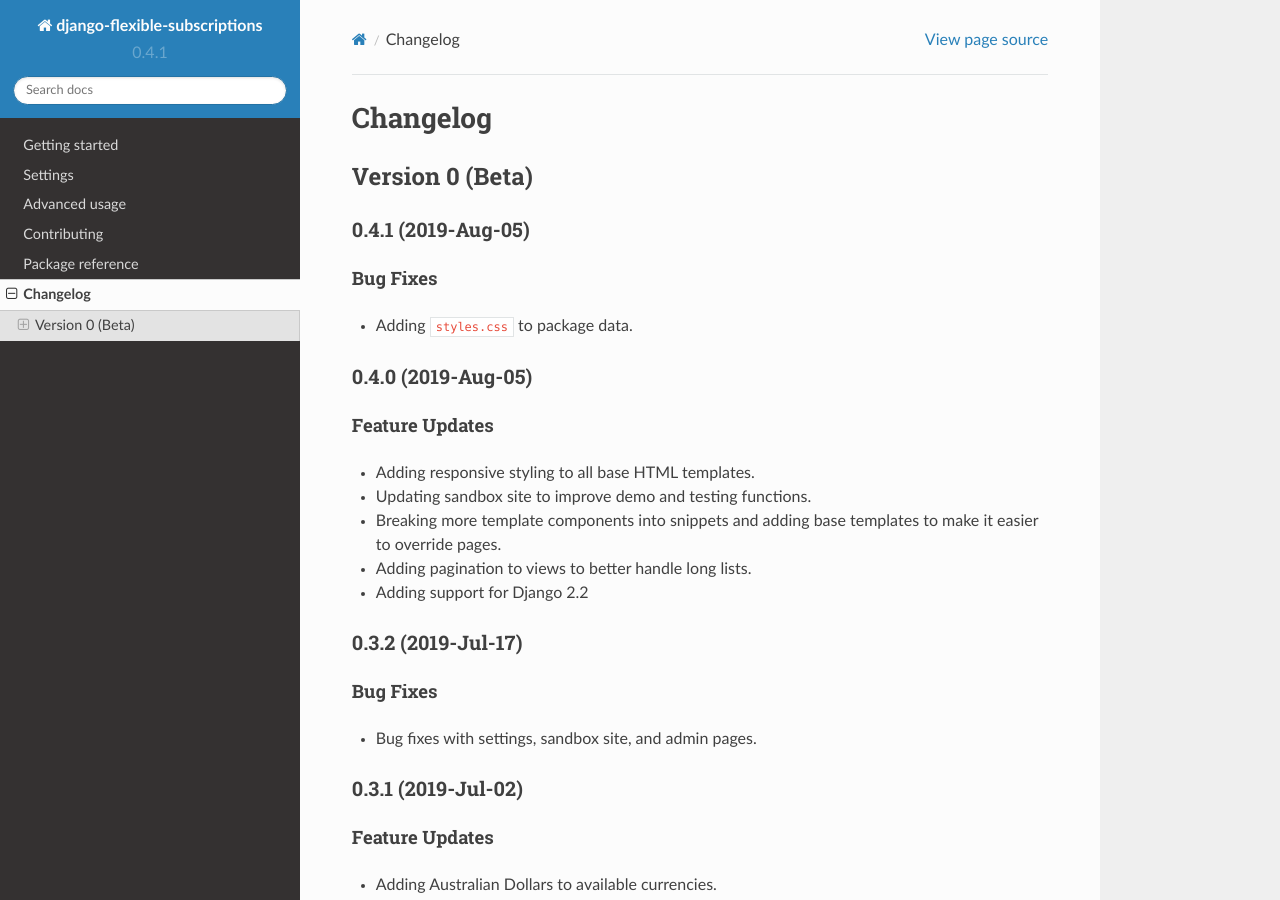
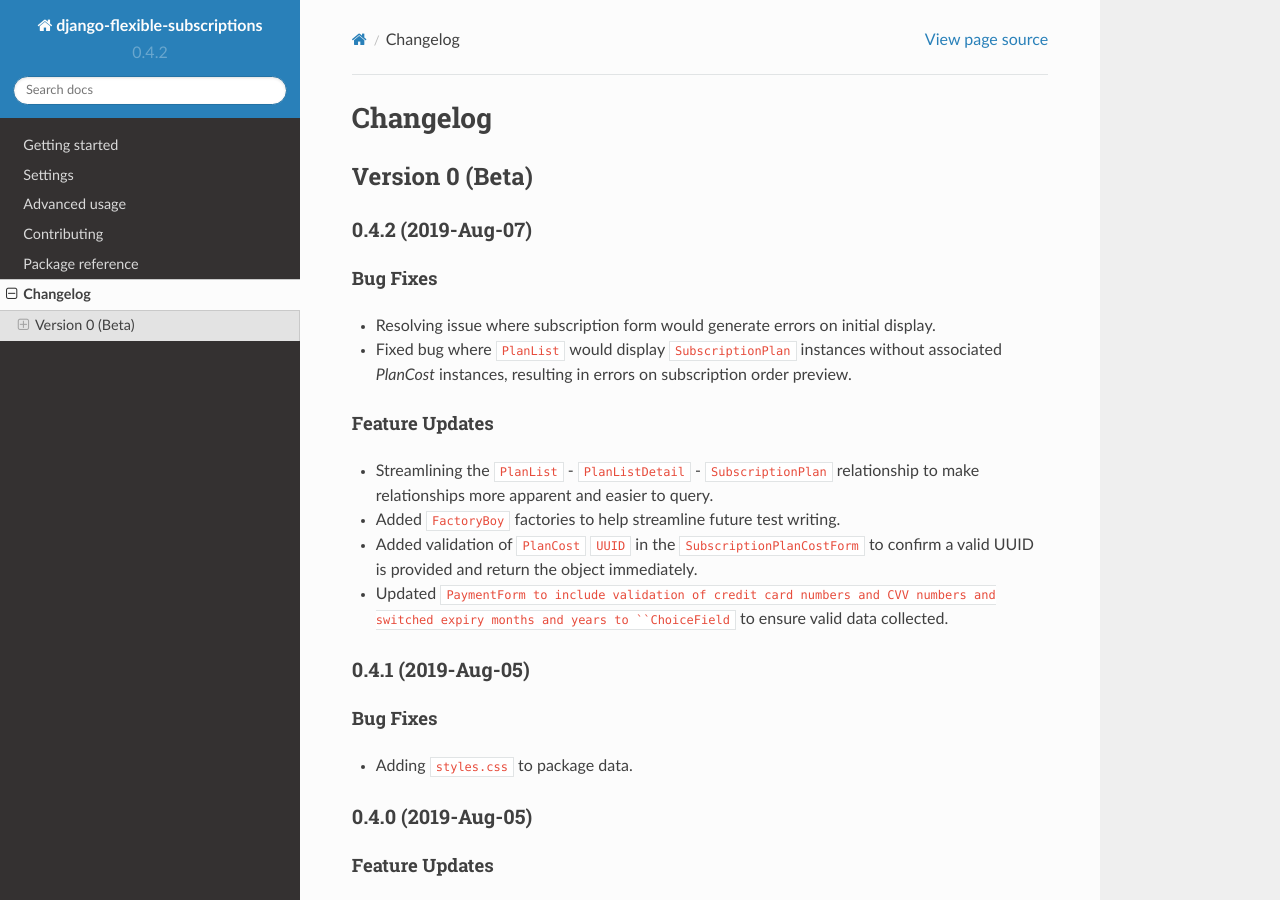
Before and after one commit to studybuffalo/django-flexible-subscriptions, a Sphinx documentation site: the page built from docs/changelog.rst, in a window 1280 px wide and 900 px high. Built offline with Sphinx 7.4.7 and the Read the Docs theme 2.0.0, drawn with Linux system fonts in a browser that asks for light colours; the version number is read from the project's files by our own code.

Commit message:
Updating version number and changelog (#42)

```diff
--- a/docs/changelog.rst
+++ b/docs/changelog.rst
@@ -5,6 +5,33 @@ Changelog
 ----------------
 Version 0 (Beta)
 ----------------
+
+0.4.2 (2019-Aug-07)
+===================
+
+Bug Fixes
+---------
+
+* Resolving issue where subscription form would generate errors on
+  initial display.
+* Fixed bug where ``PlanList`` would display ``SubscriptionPlan``
+  instances without associated `PlanCost` instances, resulting in
+  errors on subscription order preview.
+
+Feature Updates
+---------------
+
+* Streamlining the ``PlanList`` - ``PlanListDetail`` -
+  ``SubscriptionPlan`` relationship to make relationships more apparent
+  and easier to query.
+* Added ``FactoryBoy`` factories to help streamline future test
+  writing.
+* Added validation of ``PlanCost`` ``UUID`` in the
+  ``SubscriptionPlanCostForm`` to confirm a valid UUID is provided and
+  return the object immediately.
+* Updated ``PaymentForm to include validation of credit card numbers
+  and CVV numbers and switched expiry months and years to
+  ``ChoiceField`` to ensure valid data collected.
 
 0.4.1 (2019-Aug-05)
 ===================
--- a/subscriptions/__init__.py
+++ b/subscriptions/__init__.py
@@ -1,5 +1,5 @@
 # pylint: disable=missing-docstring, invalid-name
-__version__ = '0.4.1'
+__version__ = '0.4.2'
 
 # Provide DepreciationWarning for older Django versions
 import warnings
```
